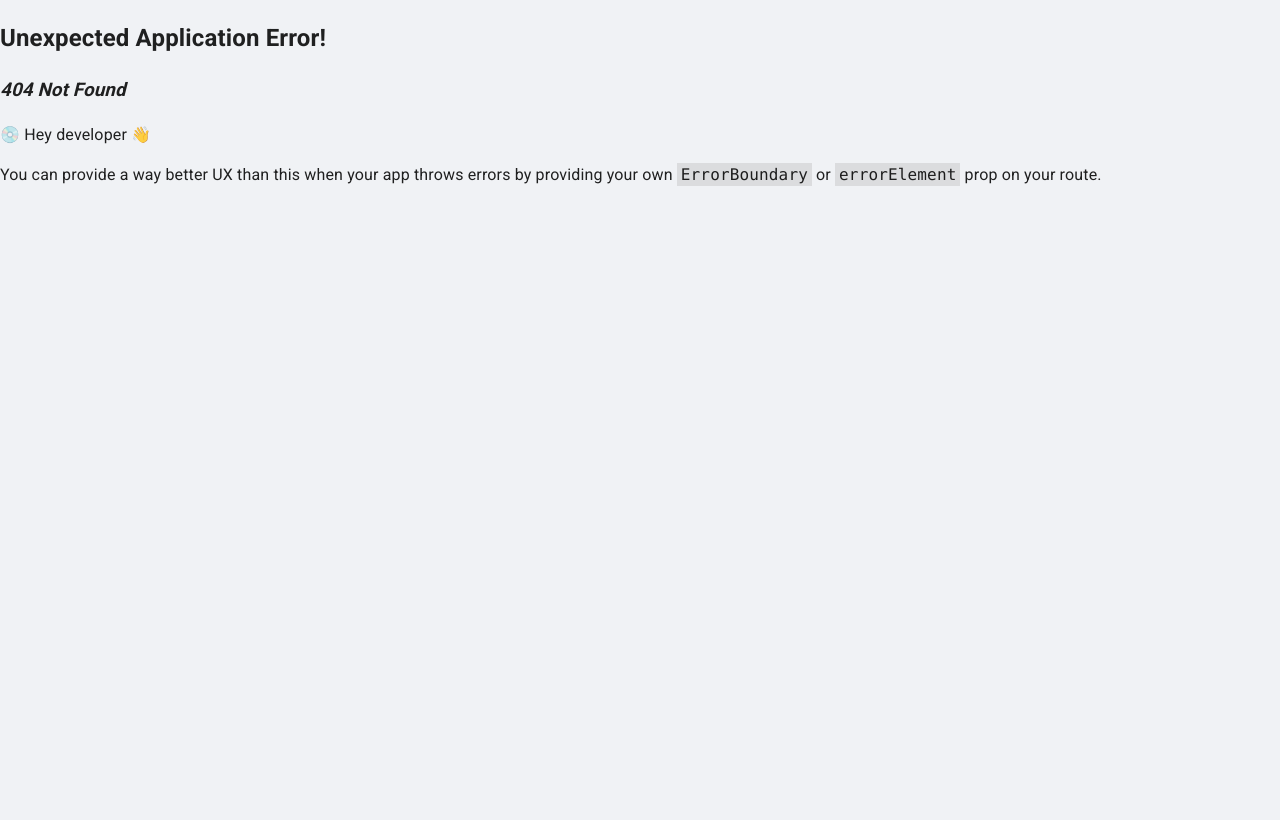
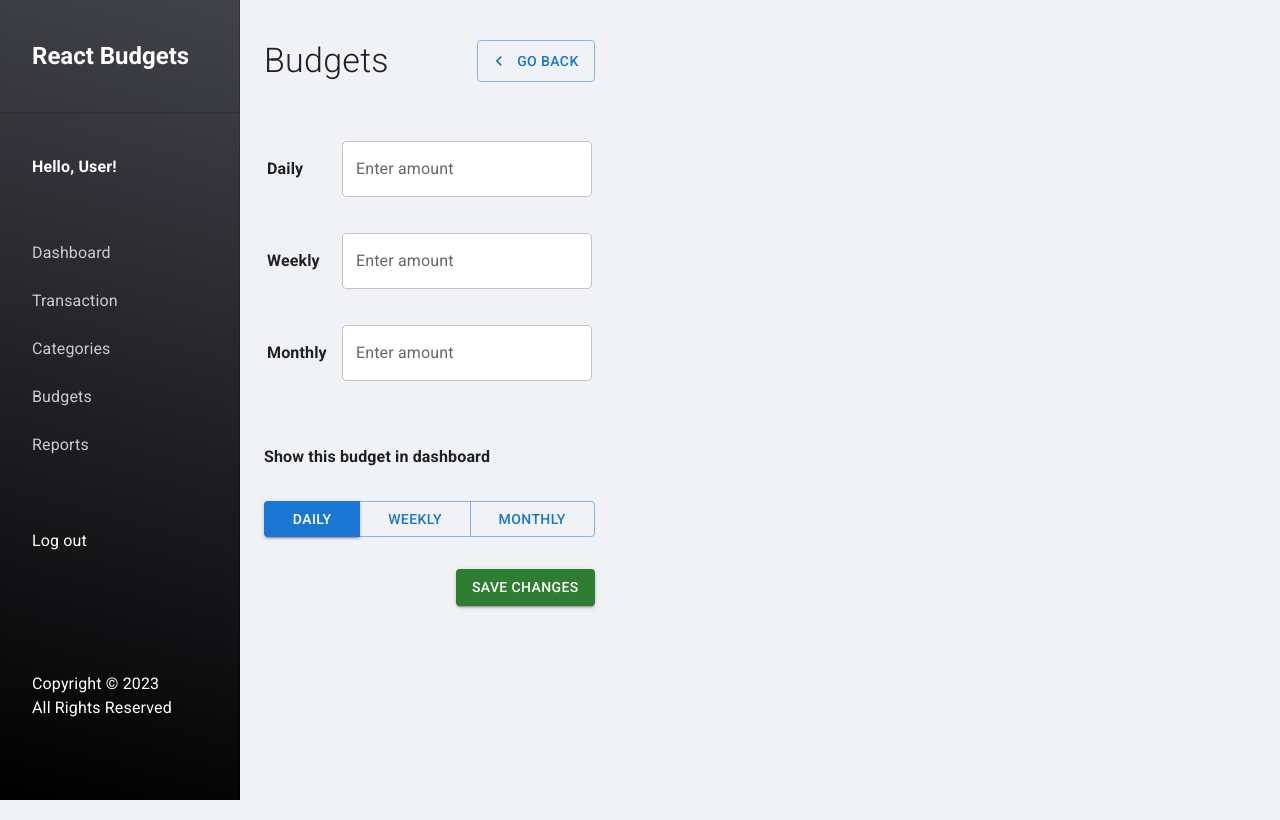
Before and after one commit to jaz016/react-budgets, a React (Create React App) app: page /budgets in a window 1280 px wide. Before the commit this address had no page. Built offline with nearby package versions, Linux system fonts and the light colour scheme.

Commit message:
build static budgets page (completed)

```diff
--- /dev/null
+++ b/src/components/BudgetForm/BudgetForm.js
@@ -0,0 +1,39 @@
+import TextField from '@mui/material/TextField';
+import Button from '@mui/material/Button';
+import ButtonGroup from '@mui/material/ButtonGroup';
+
+function BudgetForm() {
+	return (
+		<>
+			<form action="">
+				<table style={{width: '100%', marginBottom: '2.8rem'}}>
+					<tr>
+						<td><label htmlFor="budget-daily"><strong>Daily</strong></label></td>
+						<td><TextField id="budget-daily" label="Enter amount" variant="outlined" margin='normal' fullWidth sx={{background:'#fff', mb:2}} /></td>
+					</tr>
+					<tr>
+						<td><label htmlFor="budget-weekly"><strong>Weekly</strong></label></td>
+						<td><TextField id="budget-weekly" label="Enter amount" variant="outlined" margin='normal' fullWidth sx={{background:'#fff', mb:2}} /></td>
+					</tr>
+					<tr>
+						<td><label htmlFor="budget-monthly"><strong>Monthly</strong></label></td>
+						<td><TextField id="budget-monthly" label="Enter amount" variant="outlined" margin='normal' fullWidth sx={{background:'#fff', mb:2}} /></td>
+					</tr>
+				</table>
+
+				<label htmlFor="show-budget"><strong>Show this budget in dashboard</strong></label>
+
+				<ButtonGroup aria-label="primary button group" sx={{display:'flex',justifyContent: 'center', my:4}}>
+					<Button variant='contained' sx={{flexGrow :1}}>Daily</Button>
+					<Button sx={{flexGrow :1}}>Weekly</Button>
+					<Button sx={{flexGrow :1}}>Monthly</Button>
+				</ButtonGroup>
+
+				<Button variant="contained" color='success' sx={{float:'right'}}>Save changes</Button>
+			</form>
+
+		</>
+	)
+}
+
+export default BudgetForm
--- /dev/null
+++ b/src/layout/Budgets/Budgets.js
@@ -0,0 +1,26 @@
+import BudgetForm from "../../components/BudgetForm/BudgetForm";
+import PageTitle from "../../components/PageTitle/PageTitle";
+import Grid from '@mui/material/Grid';
+
+function Budgets() {
+
+	const pageTitle = 'Budgets';
+
+	return (
+		<Grid container>
+			<Grid item lg={12}>
+				<Grid item lg={4} sx={{mb:5}}>
+					<PageTitle title={pageTitle} />
+				</Grid>
+			</Grid>
+
+			<Grid item lg={12}>
+				<Grid item lg={4} sx={{mb:5}}>
+					<BudgetForm />
+				</Grid>
+			</Grid>
+		</Grid>
+	)
+}
+
+export default Budgets
--- a/src/router.js
+++ b/src/router.js
@@ -4,6 +4,7 @@ import CreateTransaction from './layout/CreateTransaction/CreateTransaction';
 import Main from './Main.js';
 import ViewTransactions from "./layout/ViewTransactions/ViewTransactions";
 import Categories from "./layout/Categories/Categories";
+import Budgets from "./layout/Budgets/Budgets";
 
 const router = createBrowserRouter([
 	{
@@ -25,6 +26,10 @@ const router = createBrowserRouter([
 			{
 				path: "categories",
 				element: <Categories />
+			},
+			{
+				path: "budgets",
+				element: <Budgets />
 			}
 		]
 	},
```
Lines whose indentation alone changed are shown as unchanged.
